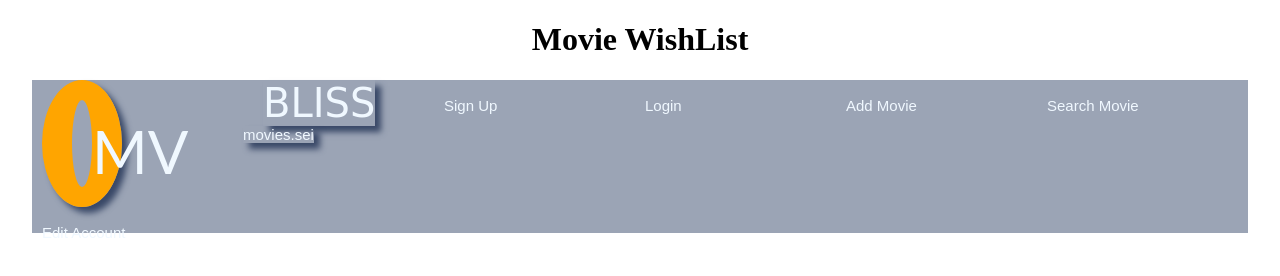
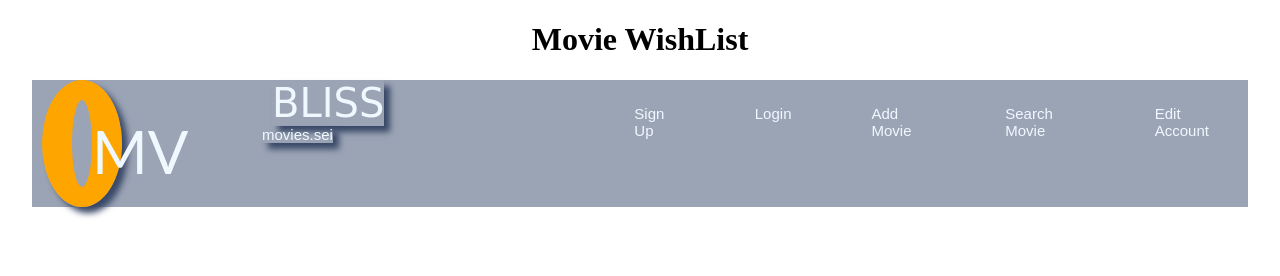
Before and after one commit to amarynn/Movie-Wishlist-App, a website: page client/index.html in a window 1280 px wide. Drawn offline with Linux system fonts and the light colour scheme; no server answers.

Commit message:
CSS updated

```diff
--- a/client/css/navigation.css
+++ b/client/css/navigation.css
@@ -1,6 +1,6 @@
 .header-nav ul{
-    display: grid;
-    grid-template-columns: repeat(auto-fill, minmax(180px, 1fr));
+    display: flex;
+    justify-content:left;
     text-decoration: none;
     list-style: none;
     border: 2px solid 394867;
@@ -11,7 +11,7 @@
     background-color: #9BA4B5;
     color:aliceblue;
     padding-left: 10px;
-    gap: 0px;
+    gap: 50px;
     padding-right: 0px;
 
 
@@ -21,7 +21,8 @@
     font-family: cursive;
     font-size: 40px;
     padding: 0;
-    margin-left: 20px;
+    margin-right: 200px;
+    margin-left:  100px;
     box-shadow: 6px 6px 6px #394867;
 }
 
@@ -29,12 +30,16 @@
     padding-left: 30;
     margin: 0;
     box-shadow: 6px 6px 6px #394867;
+    margin-left:  90px;
 }
 
 .user-info{
     padding-top: 25px;
-    line-height: 1px;
+
     gap:  0px;
+    text-size-adjust: 10px;
+    padding-right: 30px;
+    gap: 10px;
 }
 
 
```
Also changed, not shown: client/js/components/movie_list.js (line endings or trailing spaces).
